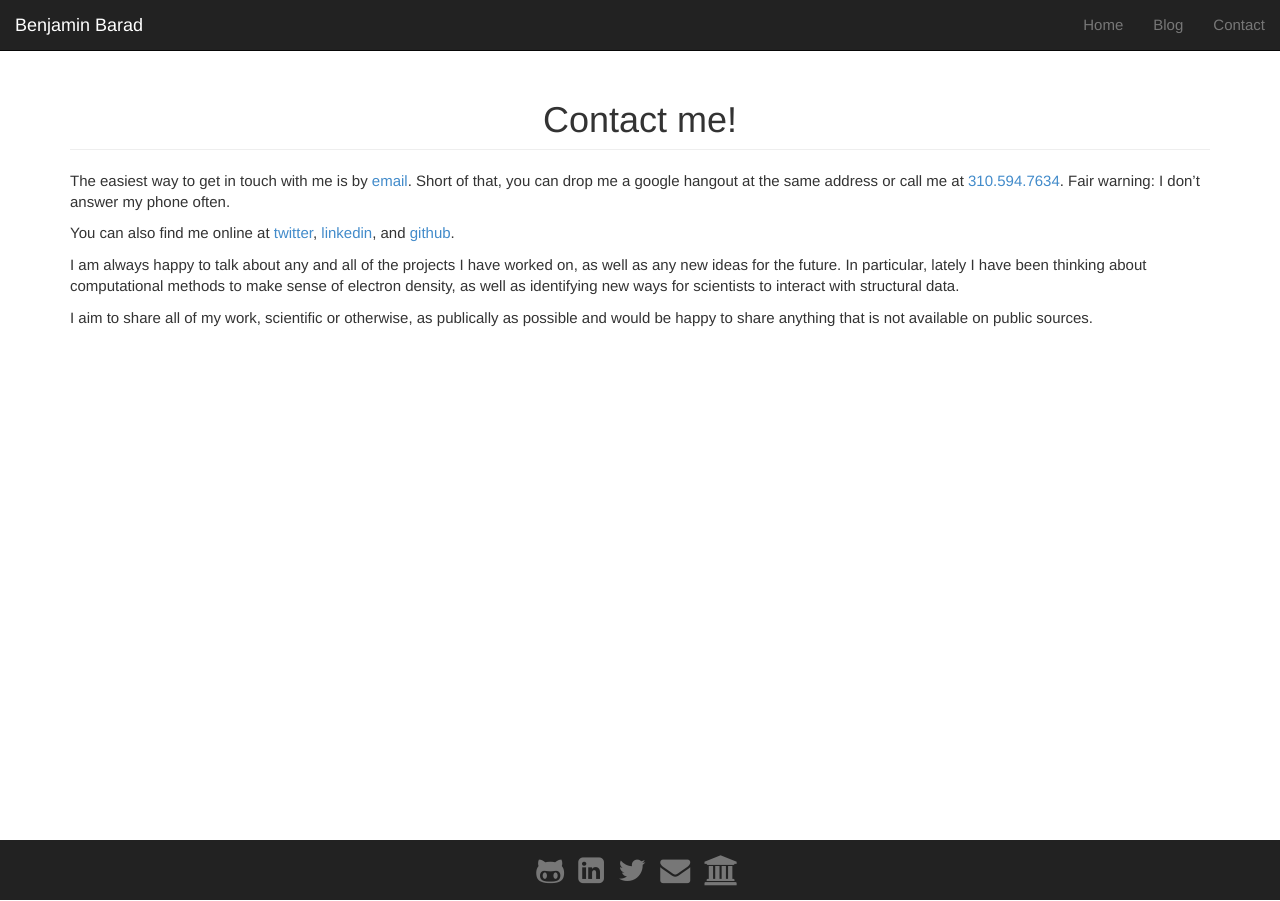
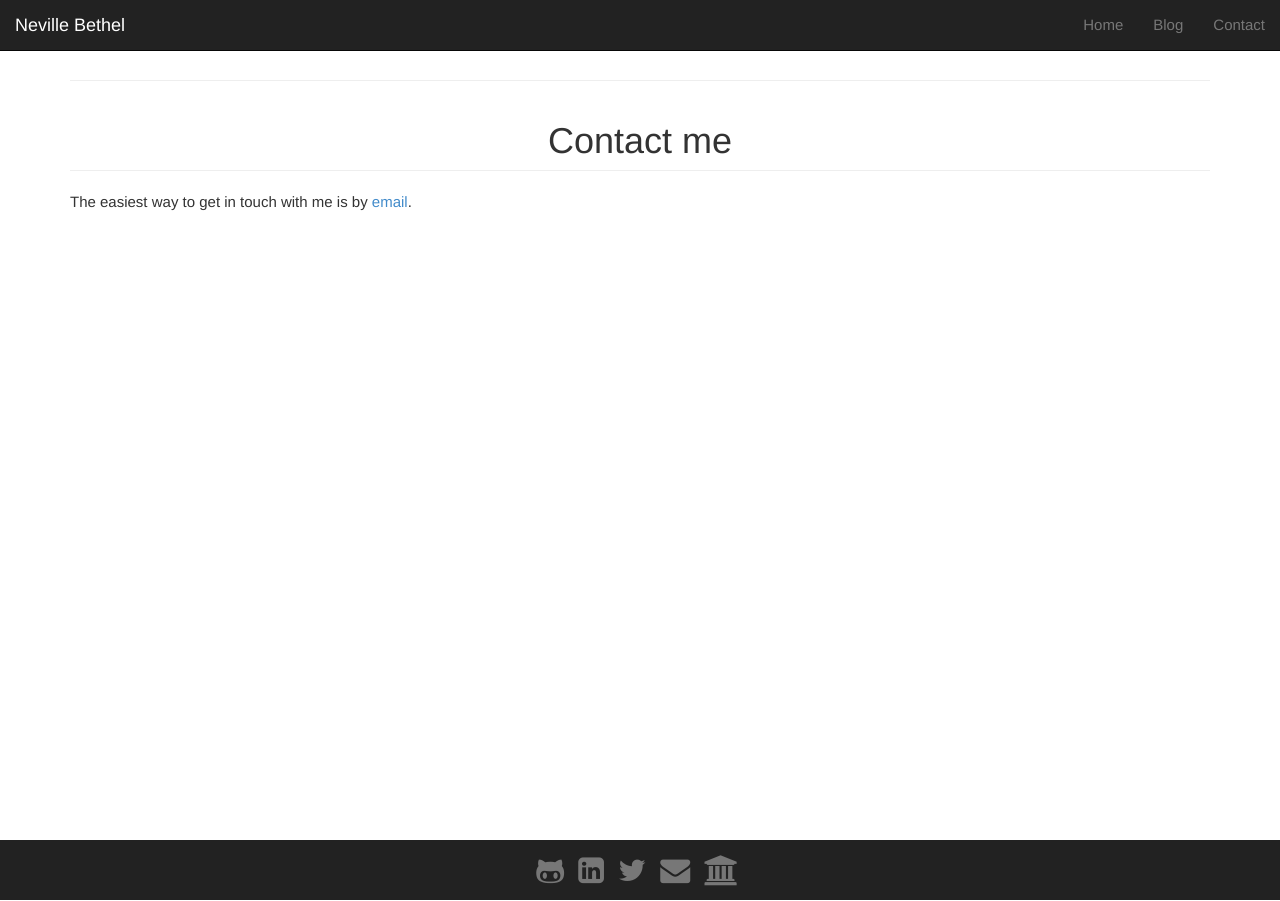
Before and after one commit to nbethel/nbethel.github.io, a Jekyll site: the page built from contact/index.md, in a window 1280 px wide. Built offline with Jekyll 4.4.1, drawn with Linux system fonts in a browser that asks for light colours; nearby versions of some CDN libraries.

Commit message:
yeah again

```diff
--- a/_config.yml
+++ b/_config.yml
@@ -1,7 +1,7 @@
-name: "Benjamin Barad"
-description: "The Personal Homepage for Benjamin Barad"
+name: "Neville Bethel"
+description: "The Personal Homepage for Neville Bethel"
 
-url: "http://benjamin.barad.com"
+url: "http://nevillebethel.com"
 
 paginate: 5
 paginate_path: "blog/page:num"
--- a/contact/index.md
+++ b/contact/index.md
@@ -3,13 +3,8 @@ name: Contact
 layout: default
 group: contact
 ---
+---
 
-<h1 class="page-header text-center"> Contact me! </h1>
+<h1 class="page-header text-center"> Contact me </h1>
 
-The easiest way to get in touch with me is by [email](mailto:benjamin.barad+website@gmail.com). Short of that, you can drop me a google hangout at the same address or call me at [310.594.7634](tel:+13105947634). Fair warning: I don't answer my phone often.
-
-You can also find me online at [twitter](http://twitter.com/benjaminbarad), [linkedin](http://linkedin.com/in/bbarad), and [github](http://github.com/bbarad).
-
-I am always happy to talk about any and all of the projects I have worked on, as well as any new ideas for the future. In particular, lately I have been thinking about computational methods to make sense of electron density, as well as identifying new ways for scientists to interact with structural data.
-
-I aim to share all of my work, scientific or otherwise, as publically as possible and would be happy to share anything that is not available on public sources.
+The easiest way to get in touch with me is by [email](mailto:nevillebethel@gmail.com).
```
